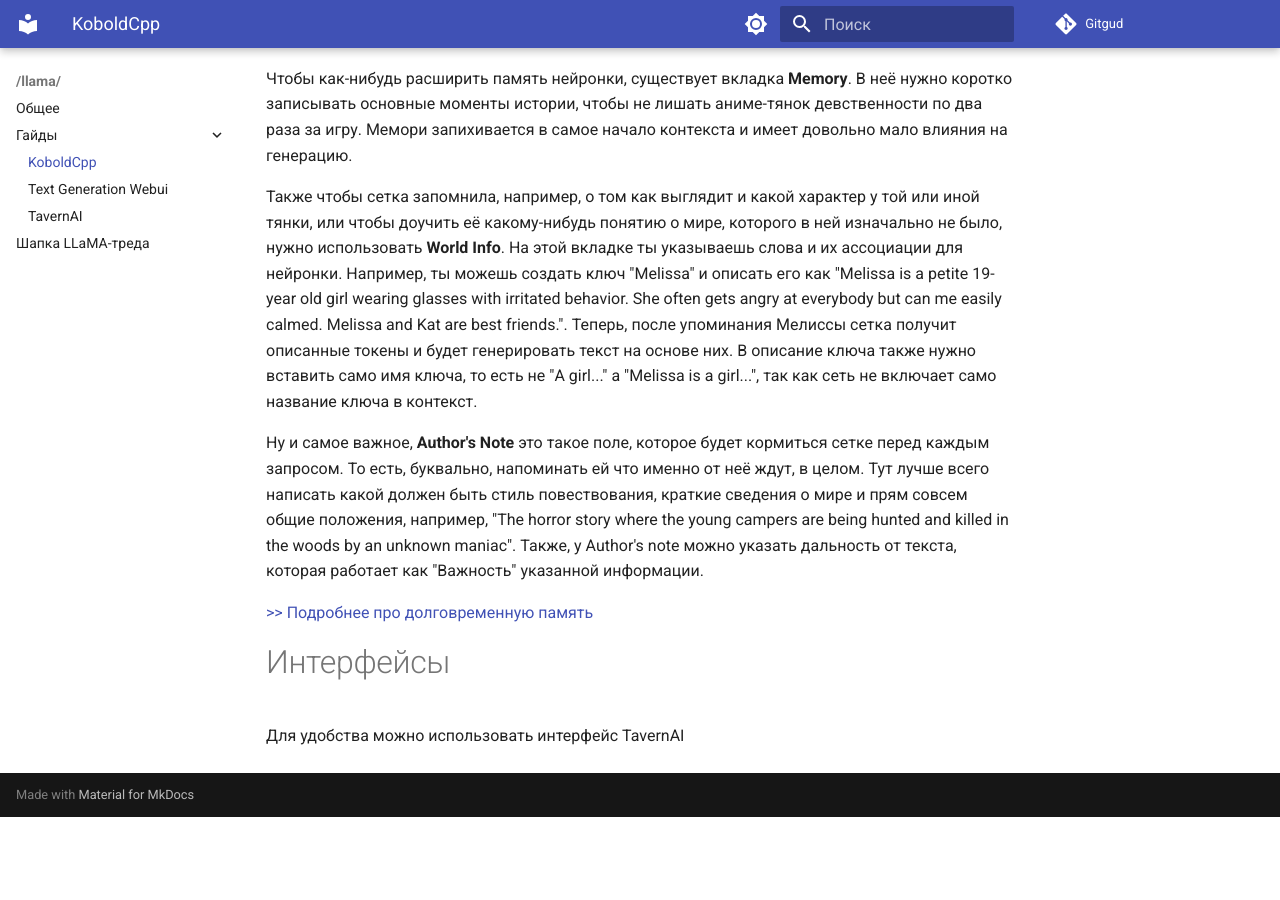
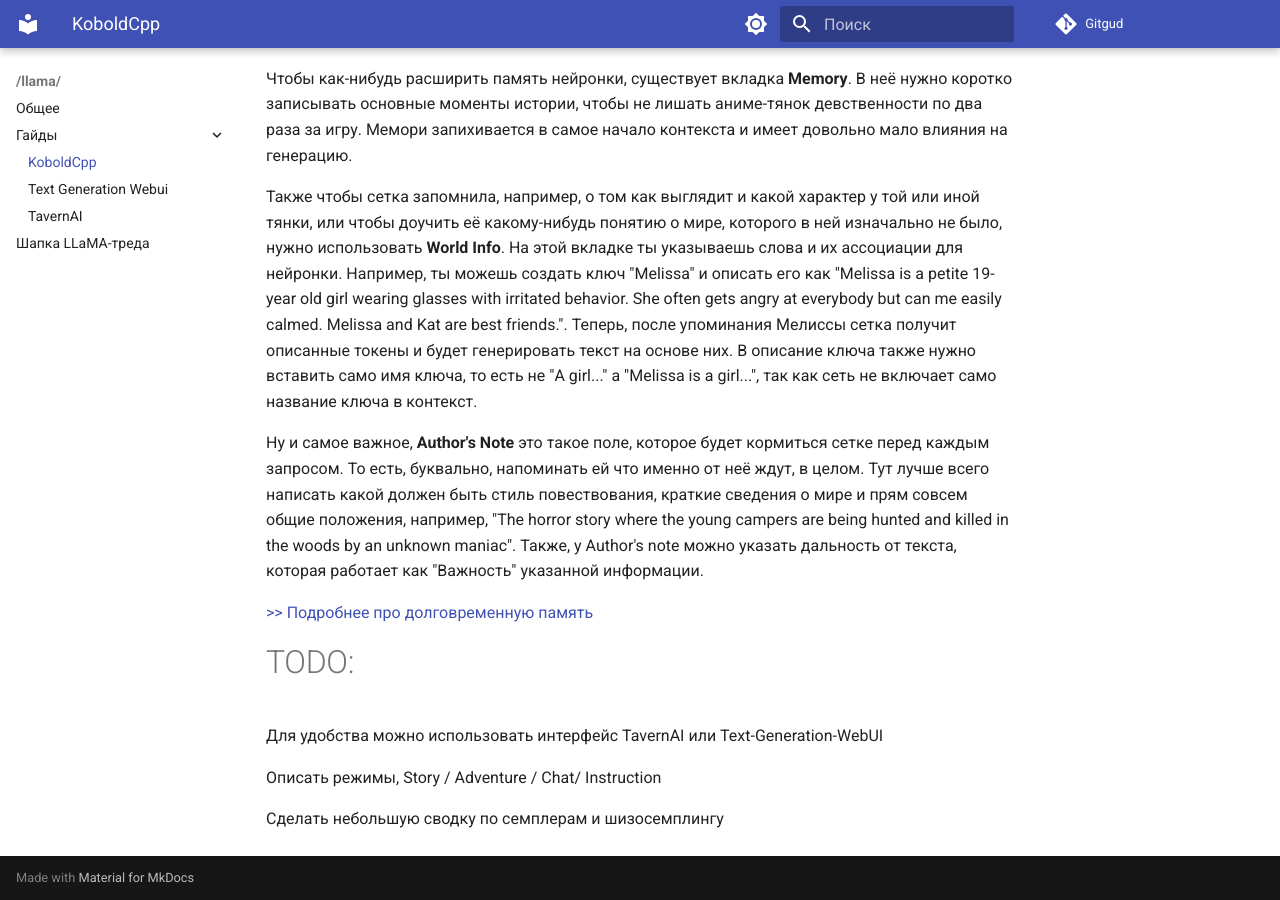
Before and after one commit to 2ch-ai/wiki, an MkDocs documentation site: the page built from docs/llama/guides/kobold-cpp.md, in a window 1280 px wide and 900 px high, scrolled down 2587 px. Built offline with MkDocs 1.6.1 and Material for MkDocs 9.7.7, drawn with Linux system fonts in a browser that asks for light colours; before the commit the page ends 3404 px from its top, so only the background shows below that.

Commit message:
туду для себя

```diff
--- a/docs/llama/guides/kobold-cpp.md
+++ b/docs/llama/guides/kobold-cpp.md
@@ -59,5 +59,9 @@
 [>> Подробнее про долговременную память](https://github.com/KoboldAI/KoboldAI-Client/wiki/Memory,-Author's-Note-and-World-Info)
 
 
-#Интерфейсы
-Для удобства можно использовать интерфейс TavernAI
+#TODO:
+Для удобства можно использовать интерфейс TavernAI или Text-Generation-WebUI
+
+Описать режимы, Story / Adventure / Chat/ Instruction
+
+Сделать небольшую сводку по семплерам и шизосемплингу
```
